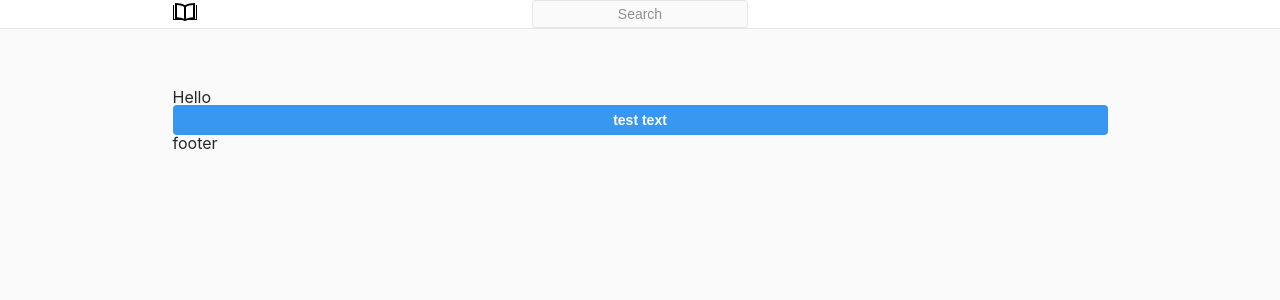
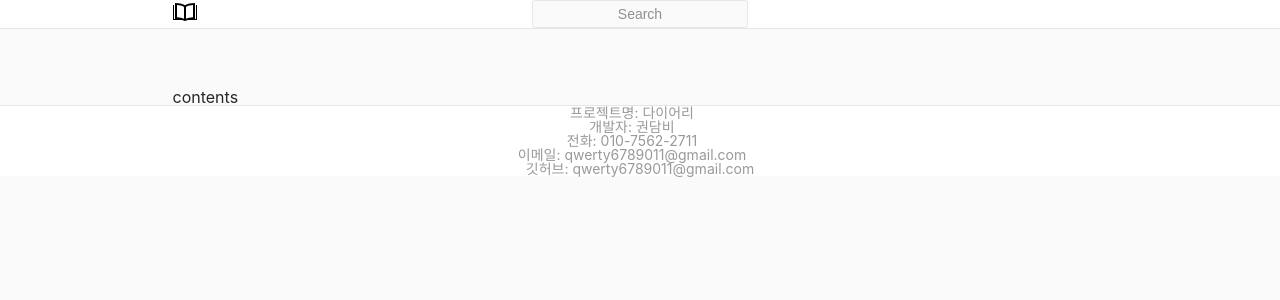
Before and after one commit to dambi095/web_frontend, a React (Create React App) app: page /#/ in a window 1280 px wide. Shown: the top 300 px of the page. Built offline with nearby package versions, Linux system fonts and the light colour scheme.

Commit message:
footer 임시 구성 완료

```diff
--- a/src/Components/App.js
+++ b/src/Components/App.js
@@ -24,10 +24,10 @@ export default () => {
                     <>
                     <Header/>
                         <Wrapper>
-                            <h2>Hello </h2>
-                            <Button text={"test text"}></Button>
-                            <Footer/>
+                            <h2>contents </h2>
                         </Wrapper>
+
+                        <Footer/>
                     </>
                 </Router>
                 <ToastContainer position={toast.POSITION.BOTTOM_LEFT} />
--- a/src/Components/Footer.js
+++ b/src/Components/Footer.js
@@ -2,16 +2,22 @@ import React from "react";
 import styled from "styled-components";
 
 const Footer = styled.footer`
+    width: 100%;
     display: flex;
-    justify-content: space-between;
+    justify-content: center;
     align-items: center;
-    text-transform: uppercase;
-    font-weight: 600;
-    font-size: 12px;
+    font-weight: 400;
+    font-size: 6px;
+    border: 0;
+    background-color: white;
+    border-top: ${props => props.theme.boxBorder};
+    border-radius: 0px;
 `;
 
 const List = styled.ul`
     display: flex;
+    align-items: center;
+    flex-direction: column;
 `;
 
 const ListItem = styled.li`
@@ -21,7 +27,7 @@ const ListItem = styled.li`
 `;
 
 const Link = styled.a`
-    color: ${props => props.theme.darkBlueColor};
+    color: ${props => props.theme.darkGreyColor};
 `;
 
 const Copyright = styled.span`
@@ -29,5 +35,23 @@ const Copyright = styled.span`
 `;
 
 export default () => (
-    <h1>footer</h1>
+   <Footer>
+       <List>
+           <ListItem>
+               <Link href="#">프로젝트명: 다이어리</Link>
+           </ListItem>
+           <ListItem>
+               <Link href="#">개발자: 권담비</Link>
+           </ListItem>
+           <ListItem>
+               <Link href="#">전화: 010-7562-2711</Link>
+           </ListItem>
+           <ListItem>
+               <Link href="#">이메일: qwerty6789011@gmail.com</Link>
+           </ListItem>
+           <ListItem>
+               <Link href="#">깃허브: qwerty6789011@gmail.com</Link>
+           </ListItem>
+       </List>
+   </Footer>
 );
--- a/src/Hooks/useInput.js
+++ b/src/Hooks/useInput.js
@@ -2,7 +2,9 @@ import { useState } from "react";
 
 export default defaultValue => {
     const [value, setValue] = useState(defaultValue);
-    console.log("!!!!!!!!! ", defaultValue);
+
+    // console.log("*-*-*-*-* search value:", value);
+
     const onChange = e => {
         const {
             target: { value }
```
